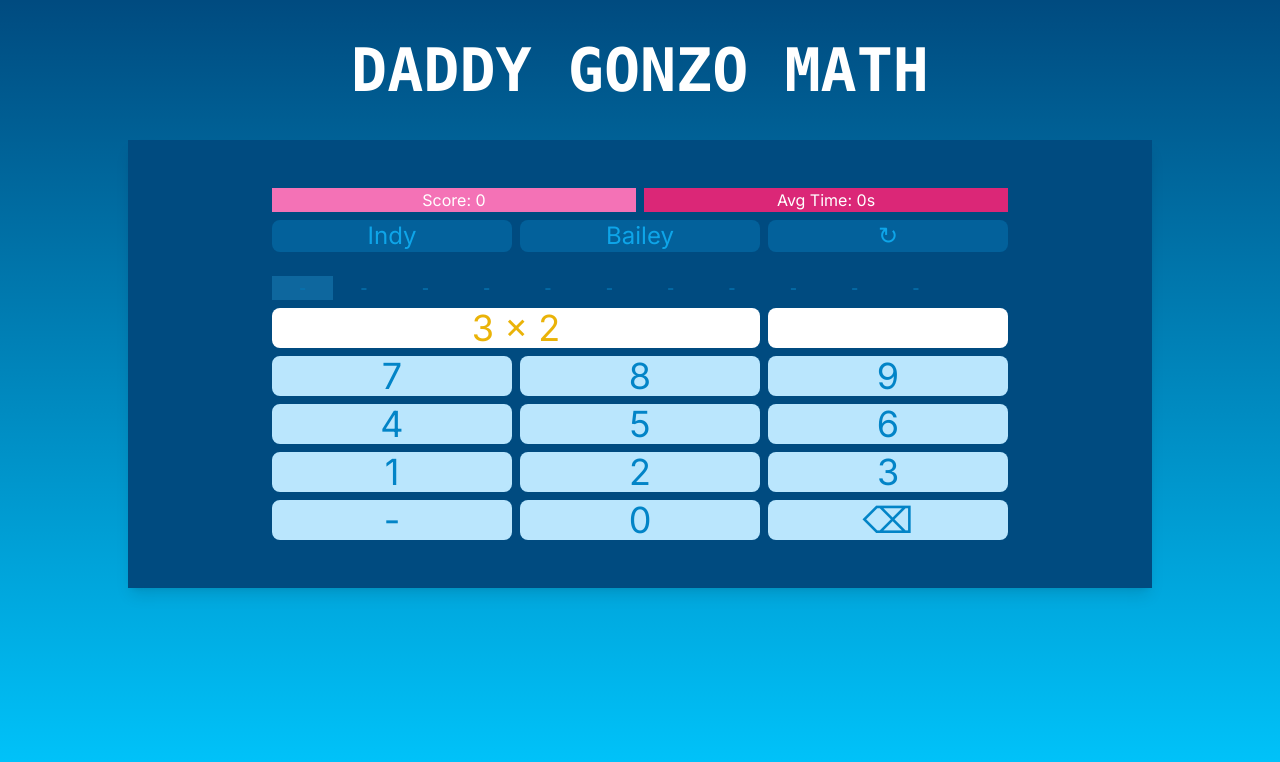
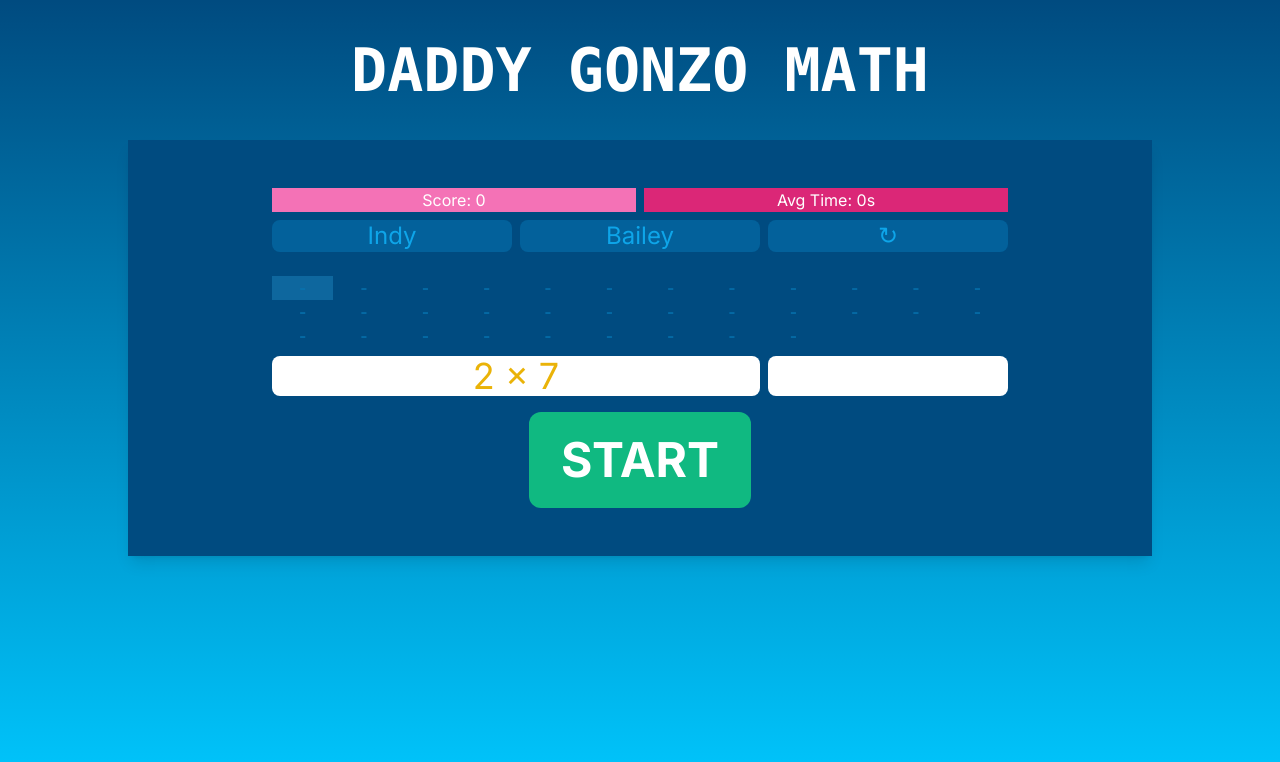
Before and after one commit to gonzigonz/daddy-gonzo-math, a Next.js app: page / in a window 1280 px wide. Shown: the top 762 px of the page. Built offline with nearby package versions, Linux system fonts and the light colour scheme.

Commit message:
Add session start/finish flow, update flashcard sets for Indiana and Bailey

```diff
--- a/app/flash_cards/bailey.tsx
+++ b/app/flash_cards/bailey.tsx
@@ -1,8 +1,8 @@
 import { ICard, MultiplicationCard } from "./card";
 
 export const baileysCards: ICard[] = [];
-let factors: number[] = [8, 9];
-let secondTerms: number[] = [2, 3, 4, 5, 6, 7, 8, 9, 11, 12]
+let factors: number[] = [2, 3, 4, 5, 6, 7, 8, 9, 10, 11, 12];
+let secondTerms: number[] = [2, 3, 4, 5, 6, 7, 8, 9, 10, 11, 12];
 let idx: number = 0;
 for (let f of factors) {
   for (let s of secondTerms) {
--- a/app/flash_cards/indiana.tsx
+++ b/app/flash_cards/indiana.tsx
@@ -1,7 +1,7 @@
 import { ICard, MultiplicationCard } from "./card";
 
 export const indianasCards: ICard[] = [];
-const factors: number[] = [3];
+const factors: number[] = [2, 3, 4];
 const secondTerms: number[] = [2, 3, 4, 5, 6, 7, 8, 9, 10, 11, 12]
 let idx: number = 0;
 for (let f of factors) {
--- a/app/page.tsx
+++ b/app/page.tsx
@@ -1,5 +1,5 @@
 'use client'
-import { useState } from "react"
+import { useState, useRef } from "react"
 import { ICard } from "./flash_cards/card"
 import { baileysCards } from "./flash_cards/bailey";
 import { indianasCards } from "./flash_cards/indiana";
@@ -49,41 +49,77 @@ const stacks: { [key: string]: IFlashcardStack } = {
 
 stacks["indy"].flashcards[0].status = "pending";
 
-let count = 1;
-let totalTime = 0;
-let elapsedTime: number;
-let startTime = new Date().getTime();
-
-
 export default function Home() {
   const [score, setScore] = useState(0);
   const [avgTime, setAvgTime] = useState(0);
   const [stackName, setStackName] = useState('indy');
   const [userInput, setUserInput] = useState('');
-  const [index, setIndex] = useState(0)
-  const [flashcards, setFlashCards] = useState(stacks['indy'].flashcards)
+  const [index, setIndex] = useState(0);
+  const [flashcards, setFlashCards] = useState(stacks['indy'].flashcards);
   const [card, setCard] = useState(stacks['indy'].flashcards[0]);
+  const [sessionStarted, setSessionStarted] = useState(false);
+  const [sessionFinished, setSessionFinished] = useState(false);
+
+  const startTime = useRef<number>(0);
+  const totalTime = useRef<number>(0);
+  const count = useRef<number>(0);
+
+  const resetSessionState = () => {
+    setScore(0);
+    setAvgTime(0);
+    setUserInput('');
+    count.current = 0;
+    totalTime.current = 0;
+    startTime.current = 0;
+    setSessionStarted(false);
+    setSessionFinished(false);
+  };
+
+  const isSessionComplete = (cards: ICard[]) => cards.every(c => c.status === 'pass' || c.status === 'fail');
+
+  const startSession = () => {
+    resetSessionState();
+
+    for (const c of flashcards) {
+      c.clearStatus();
+    }
+    flashcards[index].status = "pending";
+    setFlashCards([...flashcards]);
+    setCard(flashcards[index]);
+
+    setSessionStarted(true);
+    setSessionFinished(false);
+    startTime.current = Date.now();
+    count.current = 0;
+    totalTime.current = 0;
+    setScore(0);
+    setAvgTime(0);
+    setUserInput('');
+  };
 
   const handleButtonClick = async (value: string) => {
     if (value === REFRESH_SYMBOL) {
-      setScore(0);
-      setAvgTime(0);
-      setUserInput("");
-      await new Promise(f => setTimeout(f, 300));
+      resetSessionState();
 
-      for (var c of flashcards) {
+      for (const c of flashcards) {
         c.clearStatus();
       }
       flashcards[0].status = "pending";
-      setUserInput('');
+      setFlashCards([...flashcards]);
       setIndex(0);
       setCard(flashcards[0]);
+      return;
+    }
 
-      startTime = new Date().getTime();
-      count++;
-    } else if (value == DEL_SYMBOL) {
+    if (!sessionStarted || sessionFinished) {
+      return;
+    }
+
+    if (value === DEL_SYMBOL) {
       setUserInput((prevInput) => prevInput.slice(0, -1));
-    } else {
+      return;
+    }
+
     if (userInput === TICK_MARK || userInput === CROSS_MARK) {
       return;
     }
@@ -91,61 +127,97 @@ export default function Home() {
     const userAnswer = userInput + value;
     setUserInput(userAnswer);
 
-      let answer = card.answer()
-      if (userAnswer.length === answer.length) {
+    const answer = card.answer();
+    if (userAnswer.length !== answer.length) {
+      return;
+    }
+
     await new Promise(f => setTimeout(f, 300));
-        elapsedTime = new Date().getTime() - startTime - 300;
-        try {
+
+    const elapsedTime = Date.now() - startTime.current - 300;
+
     if (userAnswer === answer) {
       card.status = "pass";
       setUserInput(TICK_MARK);
-            setScore(score + 1);
-            totalTime = totalTime + elapsedTime;
-            setAvgTime(Math.round(totalTime / count))
+      setScore((prev) => prev + 1);
+      totalTime.current += elapsedTime;
+      count.current += 1;
+      setAvgTime(Math.round(totalTime.current / count.current));
     } else {
       card.status = "fail";
       setUserInput(CROSS_MARK);
-            setScore(score - 1);
+      setScore((prev) => prev - 1);
+      count.current += 1;
     }
+
     await new Promise(f => setTimeout(f, 300));
 
+    if (isSessionComplete(flashcards)) {
+      setSessionStarted(false);
+      setSessionFinished(true);
       setUserInput('');
+      return;
+    }
+
     let nextIndex = index === flashcards.length - 1 ? 0 : index + 1;
+    while (flashcards[nextIndex].status && nextIndex !== index) {
+      nextIndex = nextIndex === flashcards.length - 1 ? 0 : nextIndex + 1;
+    }
+
     if (!flashcards[nextIndex].status) {
       flashcards[nextIndex].status = "pending";
     }
-          setIndex(nextIndex)
+
+    setFlashCards([...flashcards]);
+    setIndex(nextIndex);
     setCard(flashcards[nextIndex]);
-        } catch (error) {
-          setUserInput("Error");
-        } finally {
-          startTime = new Date().getTime();
-          count++;
-        }
-      }
-    }
-  }
+    setUserInput('');
+    startTime.current = Date.now();
+  };
 
   const handleStackButtonClick = (name: string) => {
-    card.status = "";
-    stacks[name].flashcards[index].status = "pending";
+    resetSessionState();
+
+    for (const c of stacks[name].flashcards) {
+      c.clearStatus();
+    }
+    stacks[name].flashcards[0].status = "pending";
+
     setStackName(name);
     setUserInput('');
     setFlashCards(stacks[name].flashcards);
-    setCard(stacks[name].flashcards[index]);
-    startTime = new Date().getTime();
+    setIndex(0);
+    setCard(stacks[name].flashcards[0]);
+  };
+
+  const handleCardButtonClick = (cardIndex: number) => {
+    if (!sessionStarted) {
+      for (const c of flashcards) {
+        c.clearStatus();
+      }
+      flashcards[cardIndex].status = "pending";
+      setFlashCards([...flashcards]);
+      setIndex(cardIndex);
+      setCard(flashcards[cardIndex]);
+      setUserInput('');
+      return;
     }
 
-  const handleCardButtonClick = (cardIndex: number) => {
+    if (sessionFinished) {
+      return;
+    }
+
     if (card.status === "pending") {
       card.status = "";
     }
+
     flashcards[cardIndex].status = "pending";
+    setFlashCards([...flashcards]);
     setUserInput('');
     setIndex(cardIndex);
     setCard(flashcards[cardIndex]);
-    startTime = new Date().getTime();
-  }
+    startTime.current = Date.now();
+  };
 
   const buttons = [
     '7', '8', '9',
@@ -213,6 +285,29 @@ export default function Home() {
             readOnly
           />
         </div>
+
+        {!sessionStarted && !sessionFinished && (
+          <div className="flex justify-center mt-4">
+            <button
+              onClick={startSession}
+              className="px-8 py-6 text-5xl font-bold text-white bg-emerald-500 hover:bg-emerald-600 rounded-xl"
+            >START</button>
+          </div>
+        )}
+
+        {sessionFinished && (
+          <div className="p-4 mt-4 bg-sky-100 rounded-lg text-center">
+            <h2 className="text-3xl font-bold text-sky-700">Session Complete!</h2>
+            <p className="text-xl mt-2">Final score: {score}</p>
+            <p className="text-xl mt-1">Avg time: {Math.round(avgTime / 100) / 10}s</p>
+            <button
+              onClick={startSession}
+              className="mt-4 px-6 py-3 text-2xl text-white bg-blue-500 hover:bg-blue-600 rounded-lg"
+            >Restart</button>
+          </div>
+        )}
+
+        {sessionStarted && !sessionFinished && (
           <div className="grid grid-cols-3 gap-2">
             {buttons.map((btn) => (
               <button
@@ -222,6 +317,7 @@ export default function Home() {
               >{btn}</button>
             ))}
           </div>
+        )}
       </div>
     </main>
   );
```
Lines whose indentation alone changed are shown as unchanged.
